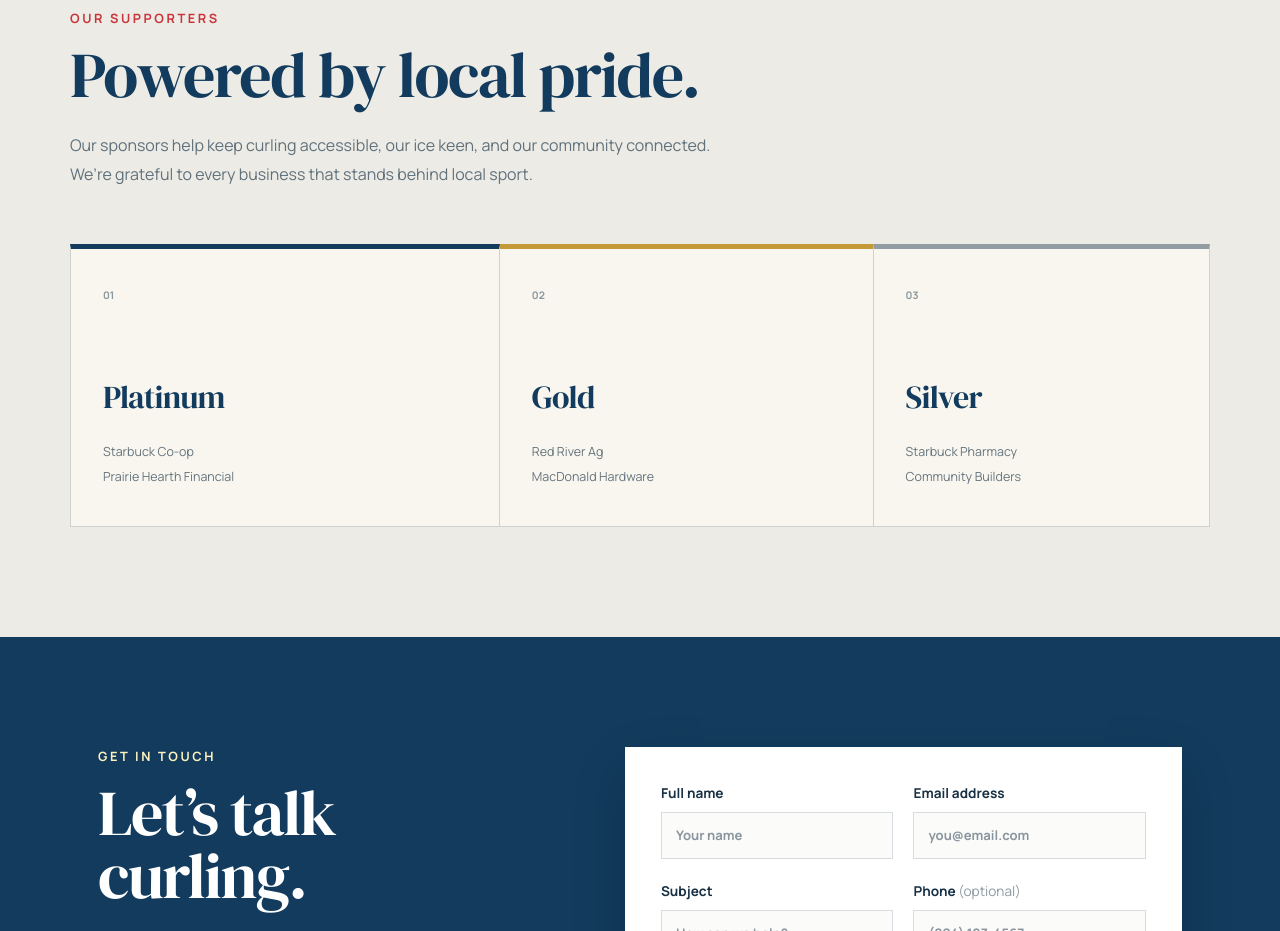
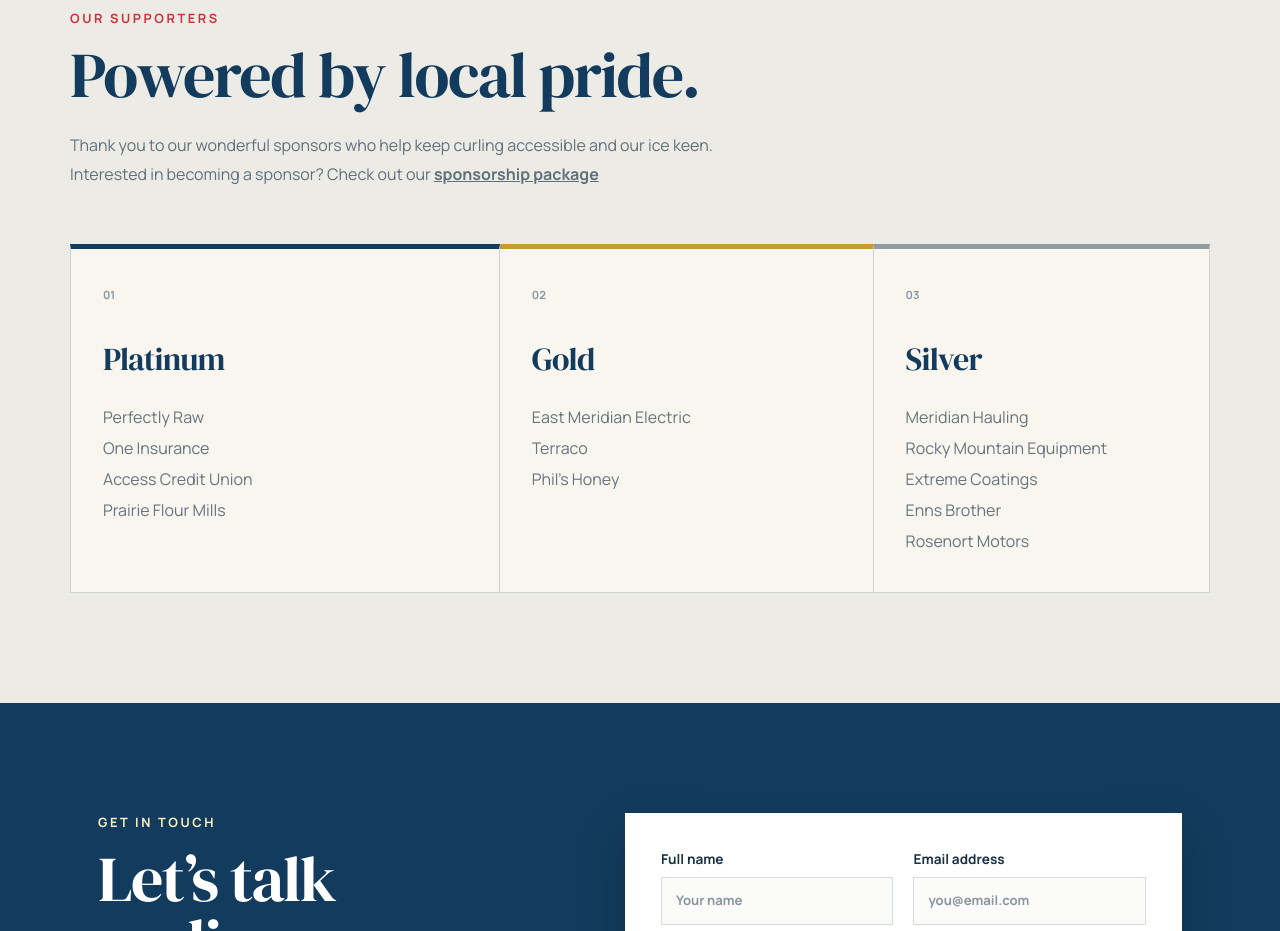
Before and after one commit to Azarov204/starbuck-curling, a React (Vite) app: page / in a window 1280 px wide. Shown: the part 1420-2351 px from the top of the page. Built offline with nearby package versions, Linux system fonts and the light colour scheme.

Commit message:
Update sponsors

```diff
--- a/src/components/Sponsors.jsx
+++ b/src/components/Sponsors.jsx
@@ -1,4 +1,5 @@
 import { SectionTitle } from "../components/SectionTitle.jsx";
+import sponsorship_package from "../assets/sponsors/sponsorship_package_26-27.pdf";
 
 export function Sponsors() {
   return (
@@ -7,26 +8,46 @@ export function Sponsors() {
         <SectionTitle
           eyebrow="Our supporters"
           title="Powered by local pride."
-          intro="Our sponsors help keep curling accessible, our ice keen, and our community connected. We’re grateful to every business that stands behind local sport."
+          intro={
+            <>
+              Thank you to our wonderful sponsors who help keep curling
+              accessible and our ice keen. Interested in becoming a sponsor?
+              Check out our{" "}
+              <a
+                href={sponsorship_package}
+                target="_blank"
+                rel="noopener noreferrer"
+                className="font-bold underline cursor-pointer"
+              >
+                sponsorship package
+              </a>
+            </>
+          }
         />
         <div className="sponsor-grid">
           <article className="sponsor-tier platinum">
             <span>01</span>
             <h3>Platinum</h3>
-            <p>Starbuck Co-op</p>
-            <p>Prairie Hearth Financial</p>
+            <p>Perfectly Raw</p>
+            <p>One Insurance</p>
+            <p>Access Credit Union</p>
+            <p>Prairie Flour Mills</p>
           </article>
           <article className="sponsor-tier gold">
             <span>02</span>
             <h3>Gold</h3>
-            <p>Red River Ag</p>
-            <p>MacDonald Hardware</p>
+            <p>East Meridian Electric</p>
+            <p>Terraco</p>
+            <p>Phil's Honey</p>
           </article>
           <article className="sponsor-tier silver">
             <span>03</span>
             <h3>Silver</h3>
-            <p>Starbuck Pharmacy</p>
-            <p>Community Builders</p>
+            <p>Meridian Hauling</p>
+            <p>Rocky Mountain Equipment</p>
+            <p>Extreme Coatings</p>
+            <p>Enns Brother</p>
+            <p>Rosenort Motors</p>
           </article>
         </div>
       </div>
--- a/src/index.css
+++ b/src/index.css
@@ -321,17 +321,17 @@ html {
   border-left: 0;
 }
 .sponsor-tier > span {
-  font-size: 0.65rem;
+  font-size: 0.7rem;
   font-weight: 700;
   color: #8b989e;
 }
 .sponsor-tier h3 {
   font-size: 2rem;
   color: var(--blue);
-  margin: 68px 0 22px;
+  margin: 30px 0 22px;
 }
 .sponsor-tier p {
-  font-size: 0.78rem;
+  font-size: 1rem;
   margin: 7px 0;
   color: #65747d;
 }
```
